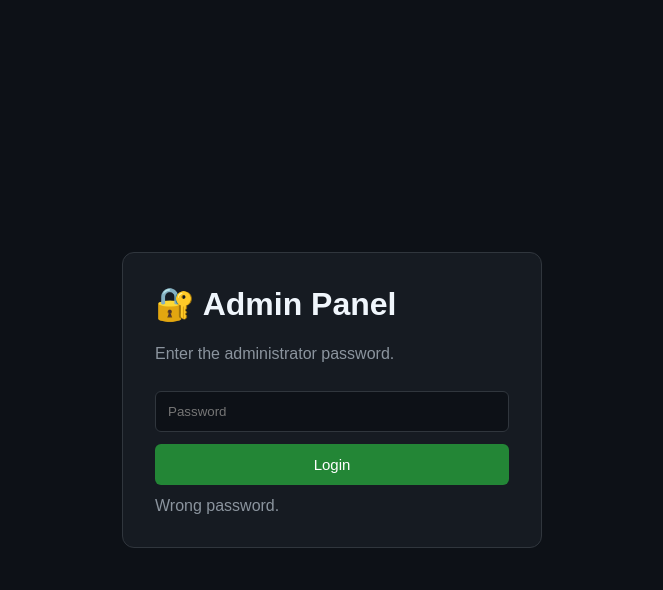
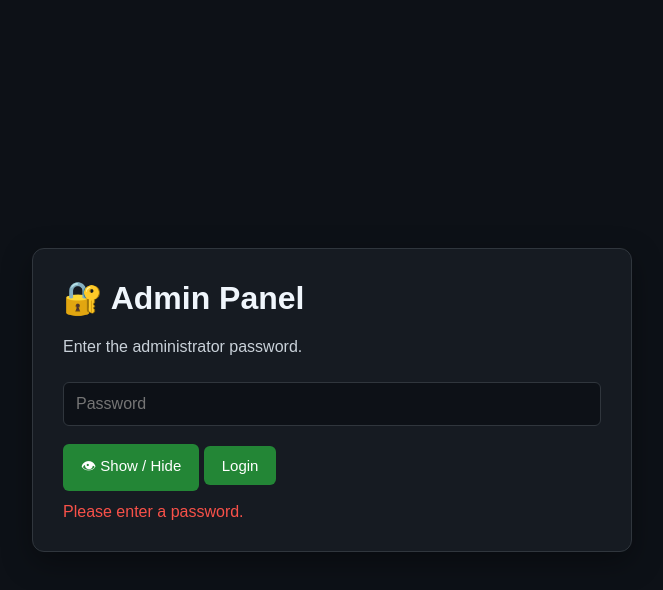
Before and after one commit to aliakbarzade1122/aliakbarzade1122.github.io, a plain HTML site: page edit/index.html in a window 1280 px wide. Both pictures are taken after a click on the button "Login". Shown: the whole page, without its empty margins (308-971 px from the left). Drawn offline with Linux system fonts and the light colour scheme.

Commit message:
Update index.html

```diff
--- a/edit/index.html
+++ b/edit/index.html
@@ -13,21 +13,24 @@
     body {
       margin: 0;
       min-height: 100vh;
-      font-family: Arial, sans-serif;
-      background: #0d1117;
-      color: #c9d1d9;
       display: flex;
       align-items: center;
       justify-content: center;
+      background: #0d1117;
+      color: #c9d1d9;
+      font-family: Arial, sans-serif;
+    }
+
+    .container {
+      width: min(90%, 600px);
     }
 
     .panel {
-      width: 100%;
-      max-width: 420px;
-      padding: 32px;
       background: #161b22;
       border: 1px solid #30363d;
       border-radius: 12px;
+      padding: 30px;
+      box-shadow: 0 10px 30px rgba(0,0,0,.35);
     }
 
     h1 {
@@ -35,98 +38,172 @@
       color: #f0f6fc;
     }
 
-    p {
-      color: #8b949e;
-    }
-
     input {
       width: 100%;
       padding: 12px;
-      margin: 12px 0;
+      margin: 10px 0;
+      border: 1px solid #30363d;
+      border-radius: 6px;
       background: #0d1117;
       color: #f0f6fc;
-      border: 1px solid #30363d;
-      border-radius: 6px;
+      font-size: 16px;
     }
 
     button {
-      width: 100%;
-      padding: 12px;
+      padding: 11px 18px;
       border: 0;
       border-radius: 6px;
+      cursor: pointer;
       background: #238636;
       color: white;
-      cursor: pointer;
       font-size: 15px;
+      margin-top: 8px;
     }
 
     button:hover {
       background: #2ea043;
     }
 
-    #admin {
-      display: none;
+    .logout {
+      background: #da3633;
+    }
+
+    .logout:hover {
+      background: #f85149;
     }
 
     .message {
       margin-top: 12px;
-      color: #8b949e;
+      color: #f85149;
+    }
+
+    #admin {
+      display: none;
     }
   </style>
 </head>
 
 <body>
 
-  <div class="panel">
+<div class="container">
 
-    <div id="login">
+  <!-- LOGIN -->
+  <div id="login" class="panel">
     <h1>🔐 Admin Panel</h1>
+
     <p>Enter the administrator password.</p>
 
     <input
+      id="password"
       type="password"
-        id="password"
       placeholder="Password"
+      autocomplete="off"
     >
 
-      <button onclick="login()">
-        Login
-      </button>
+    <button onclick="togglePassword()">👁 Show / Hide</button>
+    <button onclick="login()">Login</button>
 
-      <div class="message" id="message"></div>
+    <div id="message" class="message"></div>
   </div>
 
-    <div id="admin">
+
+  <!-- ADMIN -->
+  <div id="admin" class="panel">
     <h1>⚙️ Website Editor</h1>
-      <p>Welcome to the admin panel.</p>
 
-      <button onclick="logout()">
-        Logout
-      </button>
+    <p>Welcome, Ali.</p>
+
+    <hr>
+
+    <h2>Projects</h2>
+
+    <p>Project editing will be added here.</p>
+
+    <button class="logout" onclick="logout()">Logout</button>
   </div>
 
 </div>
 
+
 <script>
-    function login() {
-      const password = document.getElementById("password").value;
-      const message = document.getElementById("message");
 
-      // TEMPORARY ONLY
-      // We will replace this with real authentication later.
-      if (password === "CHANGE_THIS_PASSWORD") {
+  // SHA-256 hash of the administrator password
+  const STORED_HASH =
+    "daa14ee74bc5d2e966c706f3a15cbb38c30aae6cfb5424208ccec169b7a9e3d6";
+
+
+  async function sha256(text) {
+
+    const data = new TextEncoder().encode(text);
+
+    const hashBuffer =
+      await crypto.subtle.digest("SHA-256", data);
+
+    const hashArray =
+      Array.from(new Uint8Array(hashBuffer));
+
+    return hashArray
+      .map(byte => byte.toString(16).padStart(2, "0"))
+      .join("");
+  }
+
+
+  async function login() {
+
+    const password =
+      document.getElementById("password").value;
+
+    const message =
+      document.getElementById("message");
+
+    if (!password) {
+      message.textContent = "Please enter a password.";
+      return;
+    }
+
+    const hash = await sha256(password);
+
+    if (hash === STORED_HASH) {
+
       document.getElementById("login").style.display = "none";
       document.getElementById("admin").style.display = "block";
+
+      message.textContent = "";
+
     } else {
+
       message.textContent = "Wrong password.";
+
     }
   }
 
+
+  function togglePassword() {
+
+    const input =
+      document.getElementById("password");
+
+    if (input.type === "password") {
+
+      input.type = "text";
+
+    } else {
+
+      input.type = "password";
+
+    }
+  }
+
+
   function logout() {
+
     document.getElementById("admin").style.display = "none";
     document.getElementById("login").style.display = "block";
+
     document.getElementById("password").value = "";
+
   }
+
 </script>
 
 </body>
```
Lines whose indentation alone changed are shown as unchanged.
